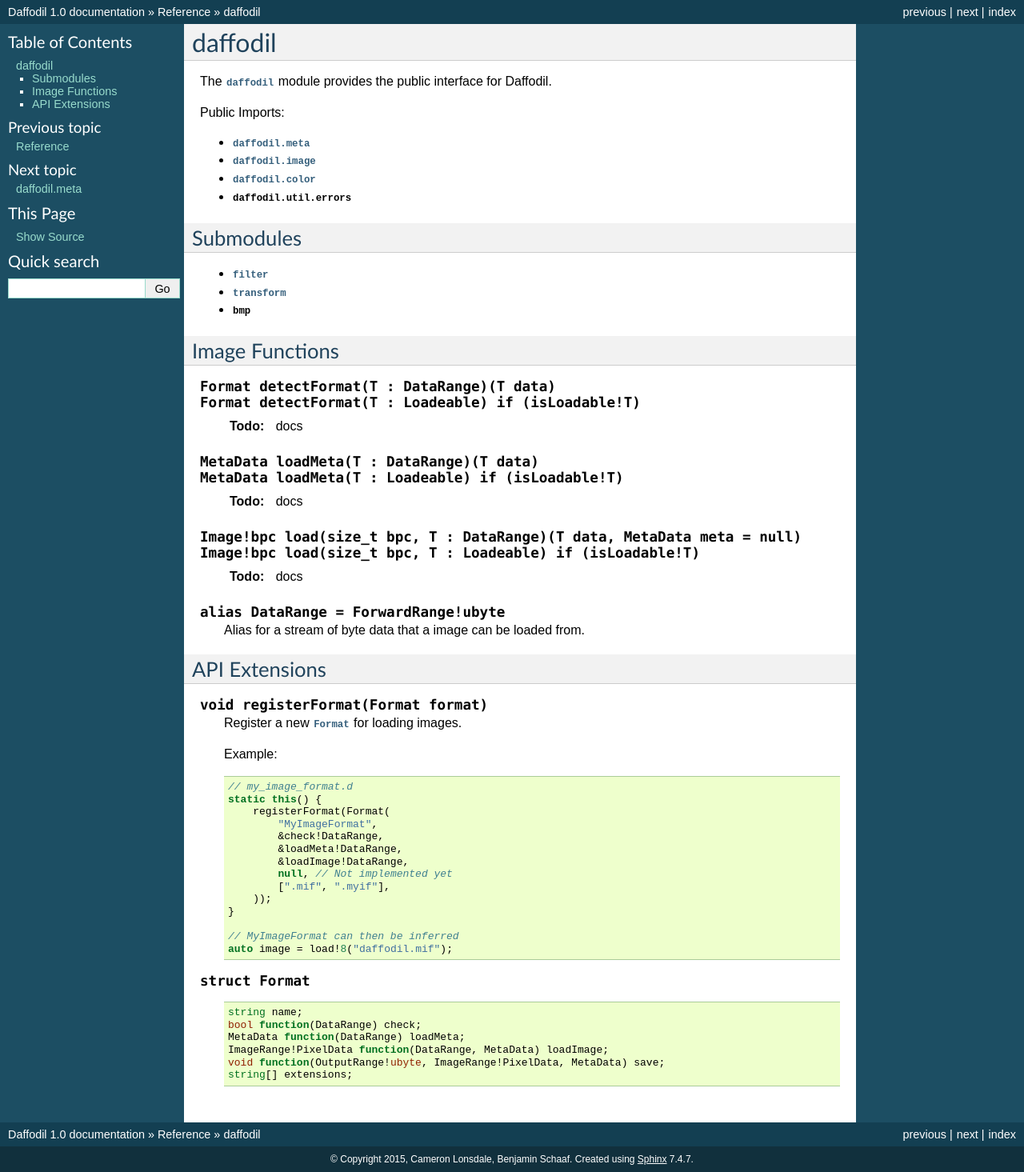
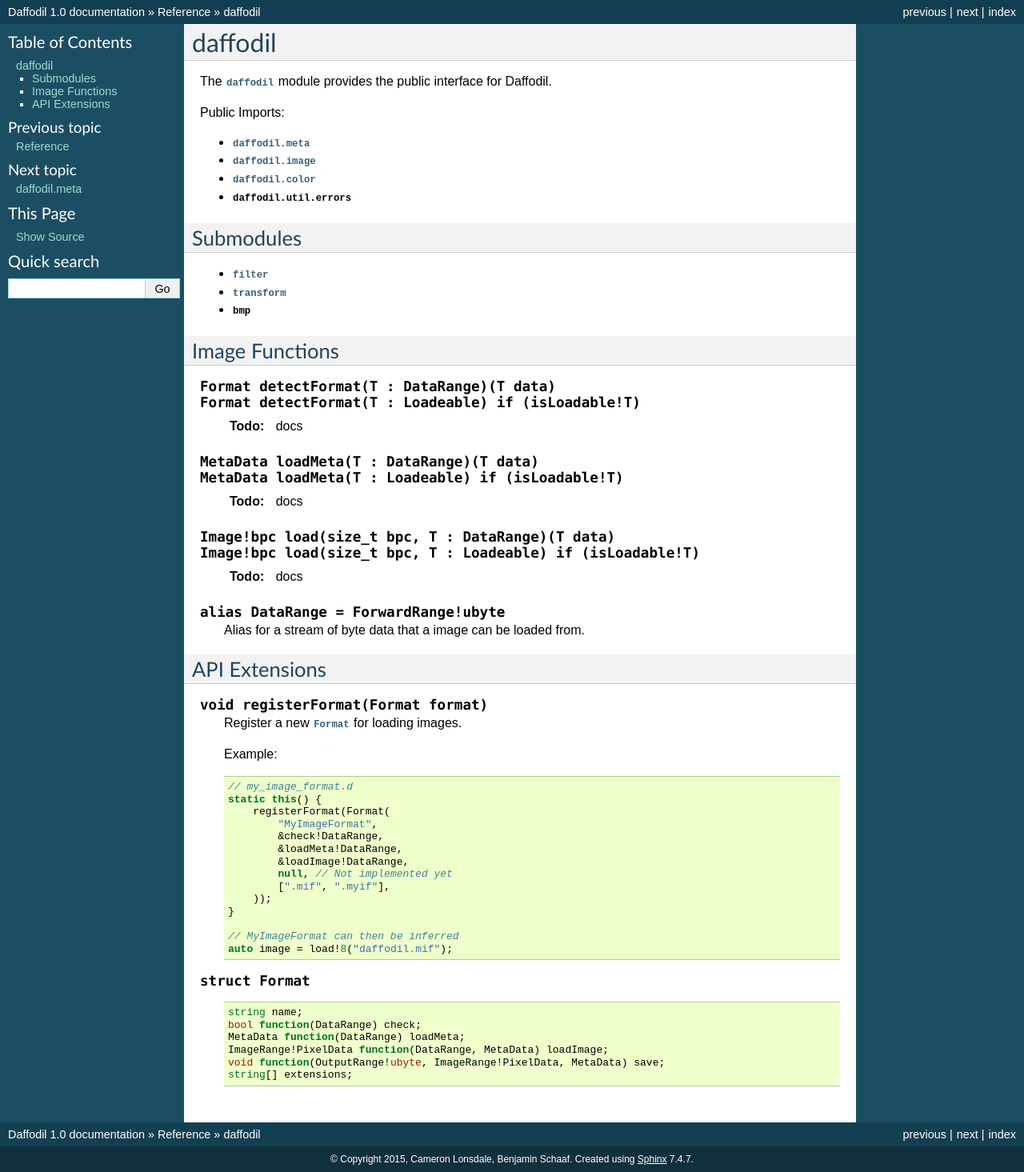
Before and after one commit to BenjaminSchaaf/daffodil, a Sphinx documentation site: the page built from docs/reference/daffodil.rst, in a window 1280 px wide. Shown: the whole page at 80% size. Built offline with Sphinx 7.4.7, drawn with Linux system fonts in a browser that asks for light colours.

Commit message:
Updated documentation for forward range changes

```diff
--- a/docs/reference/daffodil.rst
+++ b/docs/reference/daffodil.rst
@@ -37,7 +37,7 @@
     .. todo:: docs
 
 .. d:function::
-    Image!bpc load(size_t bpc, T : DataRange)(T data, MetaData meta = null)
+    Image!bpc load(size_t bpc, T : DataRange)(T data)
     Image!bpc load(size_t bpc, T : Loadeable) if (isLoadable!T)
     :name: load
 
```
